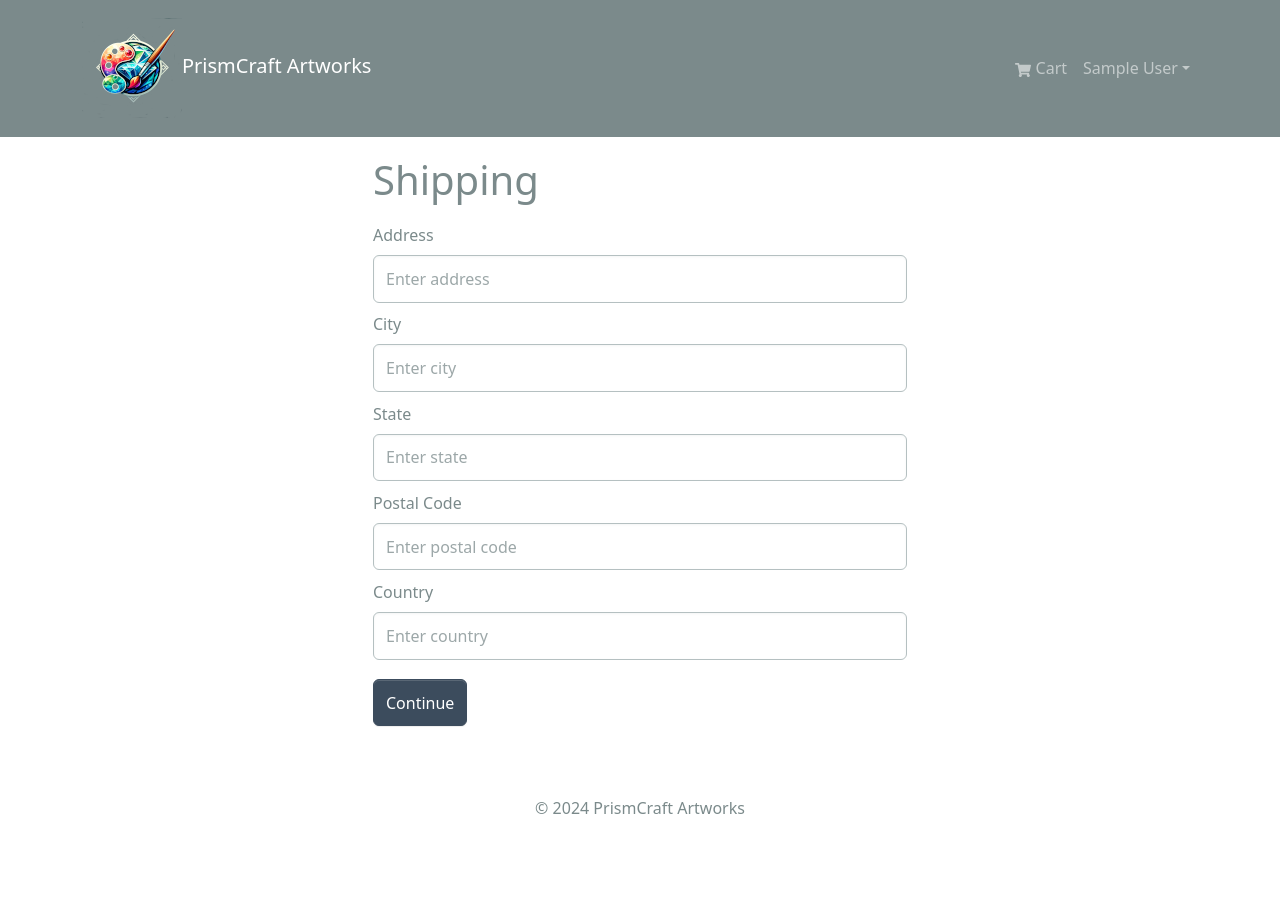
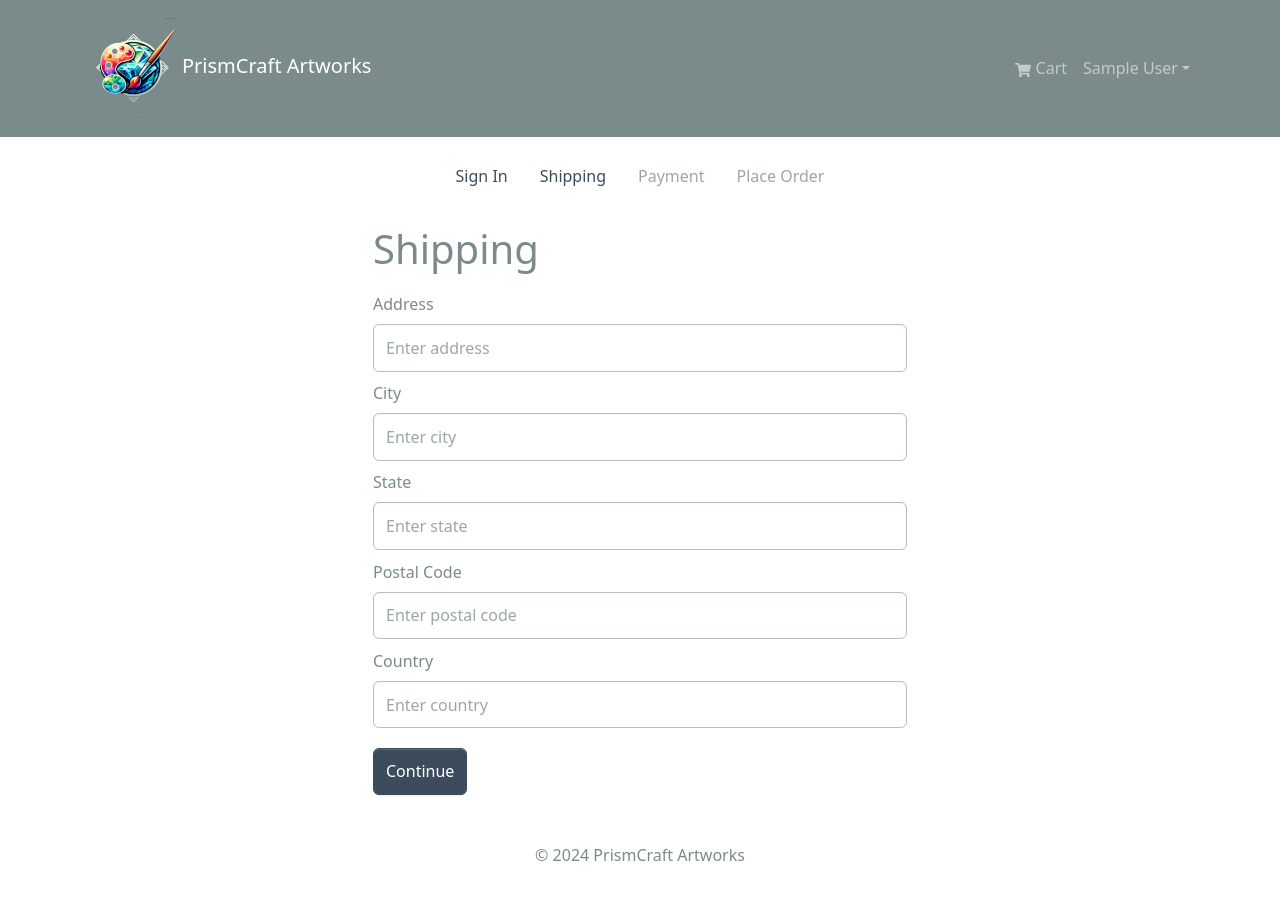
Before and after one commit to ChainTrek/prismcraft-artworks, a React (Create React App) app in the folder frontend/: page /shipping in a window 1280 px wide. Before the commit the page ends 855 px from the top, so only its background shows below. Built offline with nearby package versions, Linux system fonts and the light colour scheme; sample sign-in values are in the browser's storage.

Commit message:
Add CheckoutSteps component to ShippingScreen for displaying checkout progress

```diff
--- /dev/null
+++ b/frontend/src/components/CheckoutSteps.jsx
@@ -0,0 +1,48 @@
+import React from 'react'
+import { Nav } from 'react-bootstrap'
+import { LinkContainer } from 'react-router-bootstrap'
+
+const CheckoutSteps = ({ step1, step2, step3, step4 }) => {
+  return (
+    <Nav className='justify-content-center mb-4'>
+      <Nav.Item>
+        {step1 ? (
+          <LinkContainer to='/login'>
+            <Nav.Link>Sign In</Nav.Link>
+          </LinkContainer>
+        ) : (
+          <Nav.Link disabled>Sign In</Nav.Link>
+        )}
+      </Nav.Item>
+      <Nav.Item>
+        {step2 ? (
+          <LinkContainer to='/shipping'>
+            <Nav.Link>Shipping</Nav.Link>
+          </LinkContainer>
+        ) : (
+          <Nav.Link disabled>Shipping</Nav.Link>
+        )}
+      </Nav.Item>
+      <Nav.Item>
+        {step3 ? (
+          <LinkContainer to='/payment'>
+            <Nav.Link>Payment</Nav.Link>
+          </LinkContainer>
+        ) : (
+          <Nav.Link disabled>Payment</Nav.Link>
+        )}
+      </Nav.Item>
+      <Nav.Item>
+        {step4 ? (
+          <LinkContainer to='/placeorder'>
+            <Nav.Link>Place Order</Nav.Link>
+          </LinkContainer>
+        ) : (
+          <Nav.Link disabled>Place Order</Nav.Link>
+        )}
+      </Nav.Item>
+    </Nav>
+  )
+}
+
+export default CheckoutSteps
--- a/frontend/src/screens/ShippingScreen.jsx
+++ b/frontend/src/screens/ShippingScreen.jsx
@@ -5,6 +5,7 @@
 import { useNavigate } from 'react-router-dom'
 import FormContainer from '../components/FormContainer'
 import { saveShippingAddress } from '../slices/cartSlice'
+import CheckoutSteps from '../components/CheckoutSteps'
 
 const ShippingScreen = () => {
   const cart = useSelector((state) => state.cart)
@@ -27,6 +28,7 @@
 
   return (
     <FormContainer>
+      <CheckoutSteps step1 step2 />
       <h1>Shipping</h1>
       <Form onSubmit={submitHandler}>
         <Form.Group controlId='address' className='my-2'>
```
